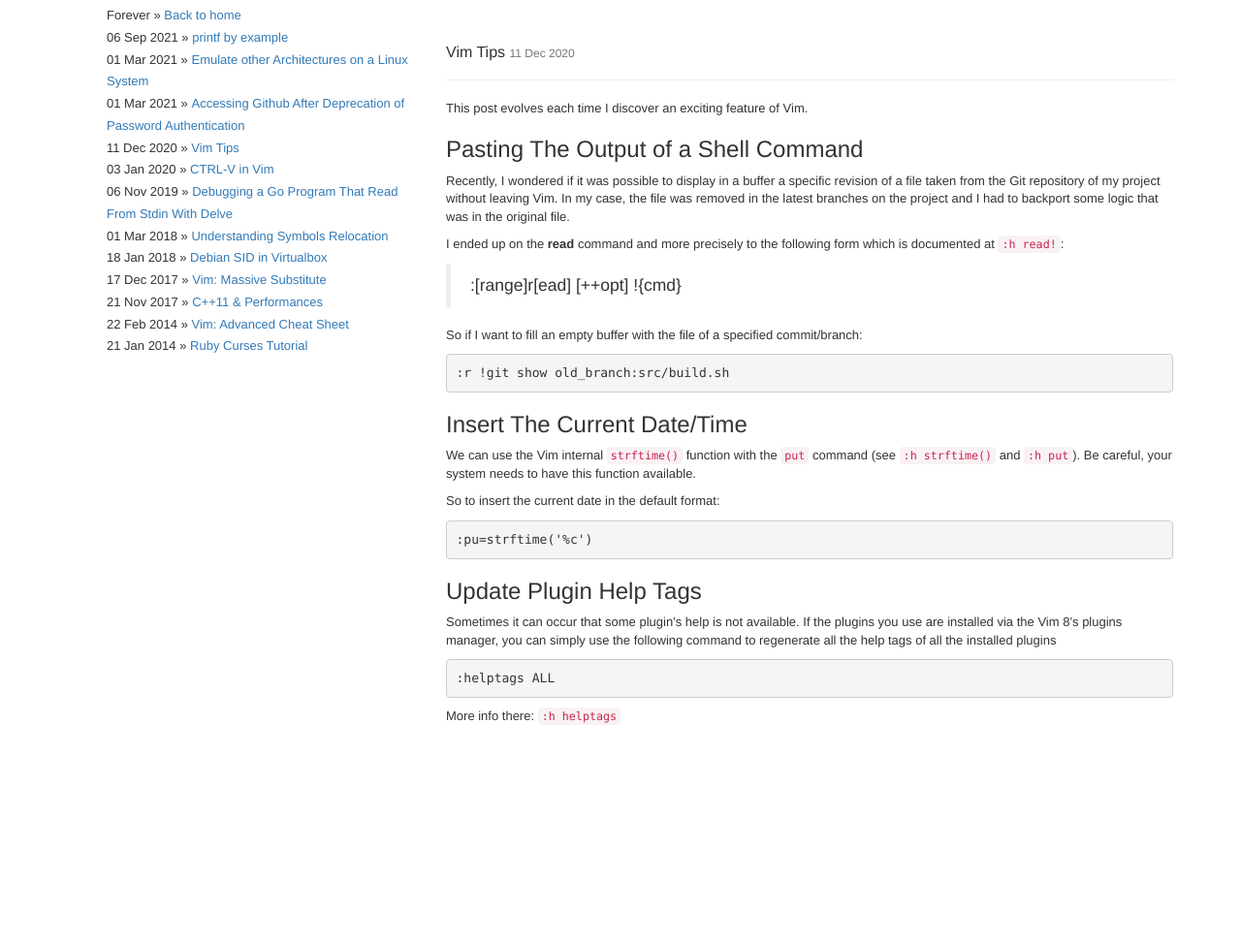
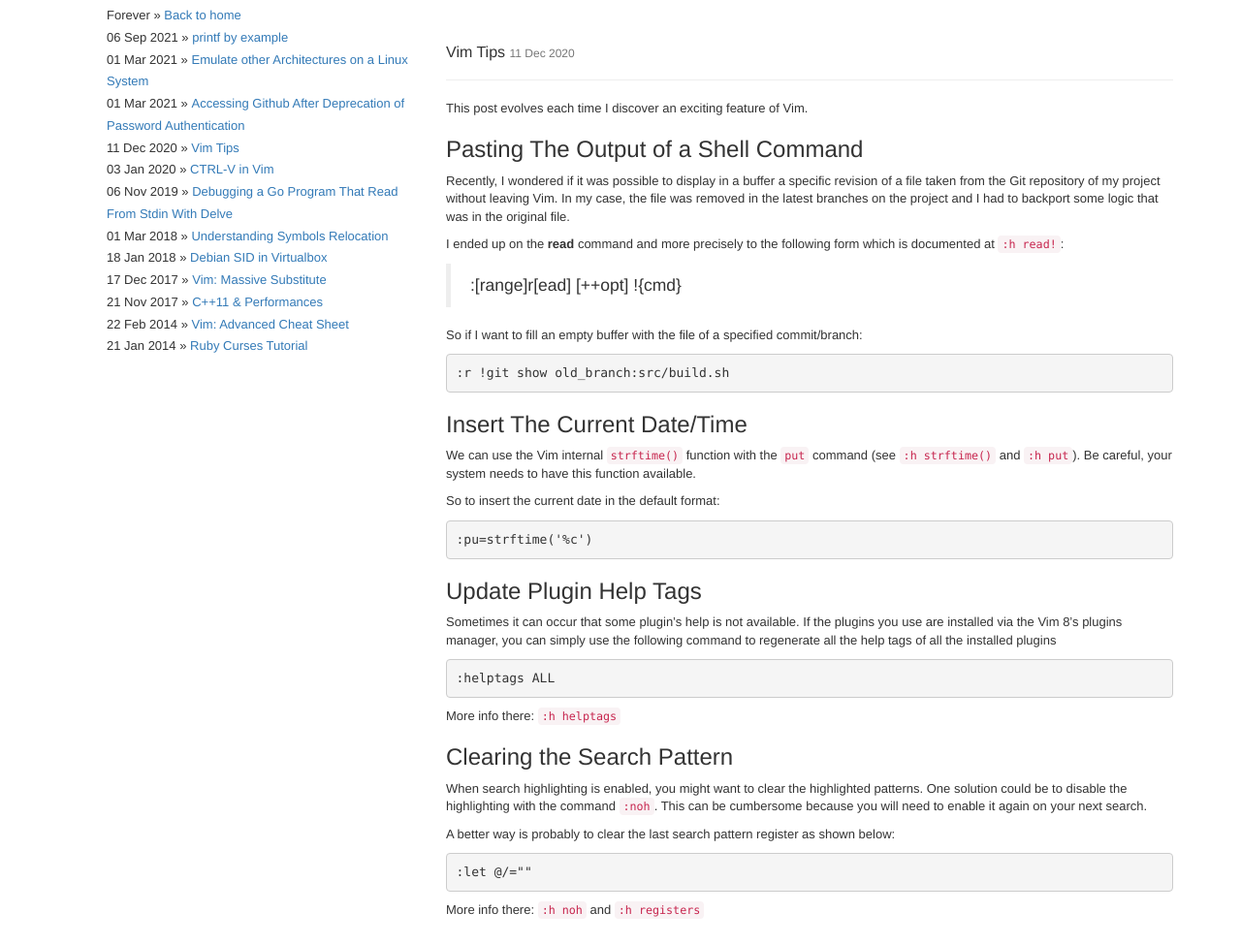
Before and after one commit to stac47/stac47.github.io, a Jekyll site: the page built from _posts/2020-12-11-vim-tips.markdown, in a window 1280 px wide. Shown: the whole page at 97% size. Built offline with Jekyll 4.4.1, drawn with Linux system fonts in a browser that asks for light colours; before the commit the page ends 900 px from its top, so only the background shows below that.

Commit message:
[Vim Tips] Clear last search pattern register

````diff
--- a/_posts/2020-12-11-vim-tips.markdown
+++ b/_posts/2020-12-11-vim-tips.markdown
@@ -46,3 +46,19 @@ following command to regenerate all the help tags of all the installed plugins
 ```
 
 More info there: `:h helptags`
+
+## Clearing the Search Pattern
+
+When search highlighting is enabled, you might want to clear the highlighted
+patterns. One solution could be to disable the highlighting with the command
+`:noh`. This can be cumbersome because you will need to enable it again on your
+next search.
+
+A better way is probably to clear the last search pattern register as shown
+below:
+
+```
+:let @/=""
+```
+
+More info there: `:h noh` and `:h registers`
````
